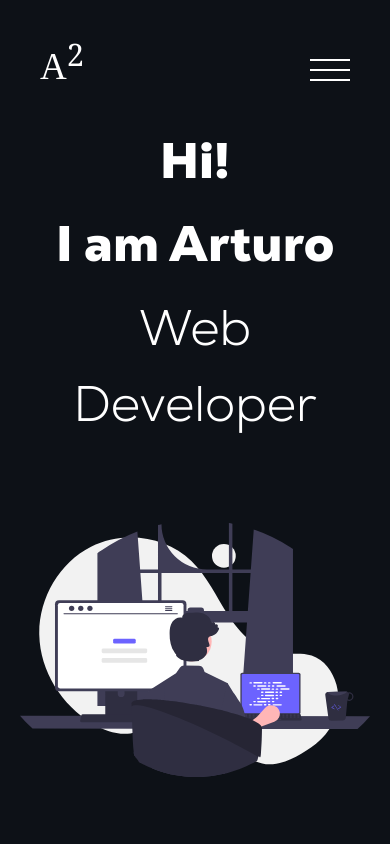
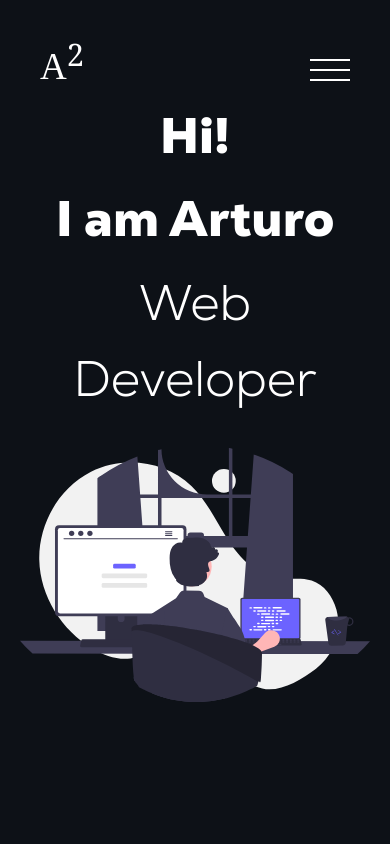
Before and after one commit to Houser97/Portfolio, a React (Create React App) app: page / in a window 390 px wide. Shown: the top 844 px of the page. Built offline with nearby package versions, Linux system fonts and the light colour scheme.

Commit message:
Sync media queries to adjust text and svg

```diff
--- a/src/styles/Home.css
+++ b/src/styles/Home.css
@@ -26,6 +26,7 @@
     height: auto;
     left: 0px;
     margin-top: 50px;
+    align-self: center;
 }
 
 @media (max-width: 900px) {
@@ -43,10 +44,10 @@
 
 @media (max-width: 670px) {
     .Home{
-        padding-top: 100px;
+        padding-top: 70px;
         grid-template-columns: repeat(auto-fit, minmax(300px, 1fr));
         grid-template-rows: minmax(300px, 400px) minmax(200px, 450px);
-        row-gap: 50px;
+        row-gap: 60px;
     }
 
     .svg-home{
@@ -54,13 +55,13 @@
     }
 }
 
-@media (max-width: 640px) {
+@media (max-width: 480px) {
     .Home{
         row-gap: 0px;
     }
 }
 
-@media (max-width: 570px) {
+@media (max-width: 620px) {
     .Home{
         padding-top:50px;
         grid-template-columns: repeat(auto-fit, minmax(300px, 1fr));
@@ -68,6 +69,20 @@
         row-gap: 0px;
     }
 }
+
+@media (max-width: 450px) {
+    .Home{
+        row-gap: 0px;
+    }
+
+    .Home{
+        padding-top: 50px;
+        grid-template-columns: repeat(auto-fit, minmax(300px, 1fr));
+        grid-template-rows: minmax(300px, 350px) minmax(300px, 350px);
+        row-gap: 0px;
+    }
+}
+
 /*
 
 .border{
--- a/src/styles/Presentation.css
+++ b/src/styles/Presentation.css
@@ -70,7 +70,7 @@
 
 @media (max-width: 860px) {
     .app_presentation{
-        font-size: 40px;
+        font-size: 50px;
     }
 }
 
@@ -83,23 +83,18 @@
 @media (max-width: 640px) {
     .app_presentation{
         justify-content: space-between;
-        padding: 30px 30px;
     }
 }
 
-@media (max-width: 570px) {
+@media (max-width: 620px) {
     .app_presentation{
         font-size: 55px;
     }
 }
 
-@media (max-width: 420px) {
+@media (max-width: 450px) {
     .app_presentation{
         font-size: 45px;
-    }
-
-    .app_presentation{
-        padding: 30px 4px;
     }
 }
 
```
